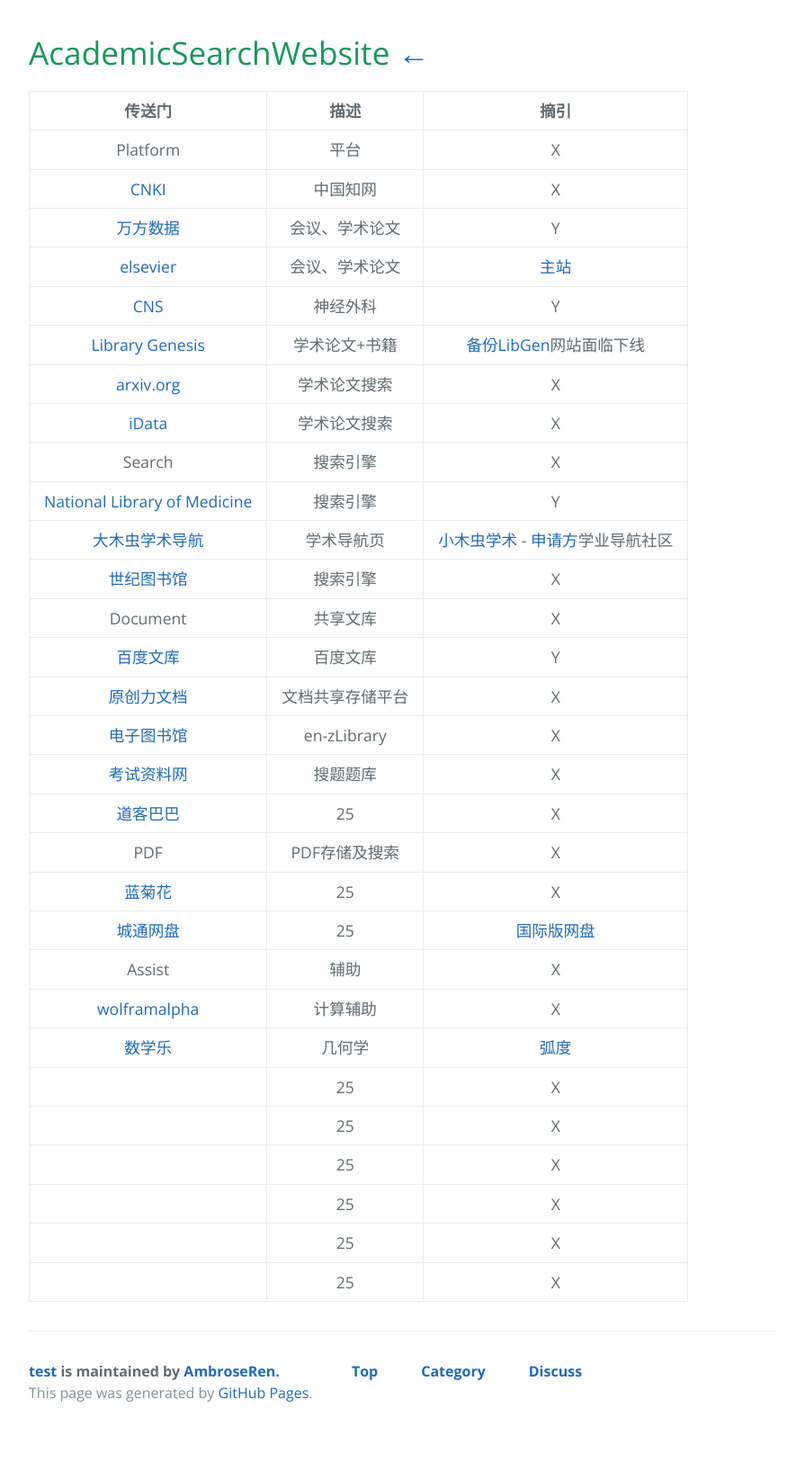
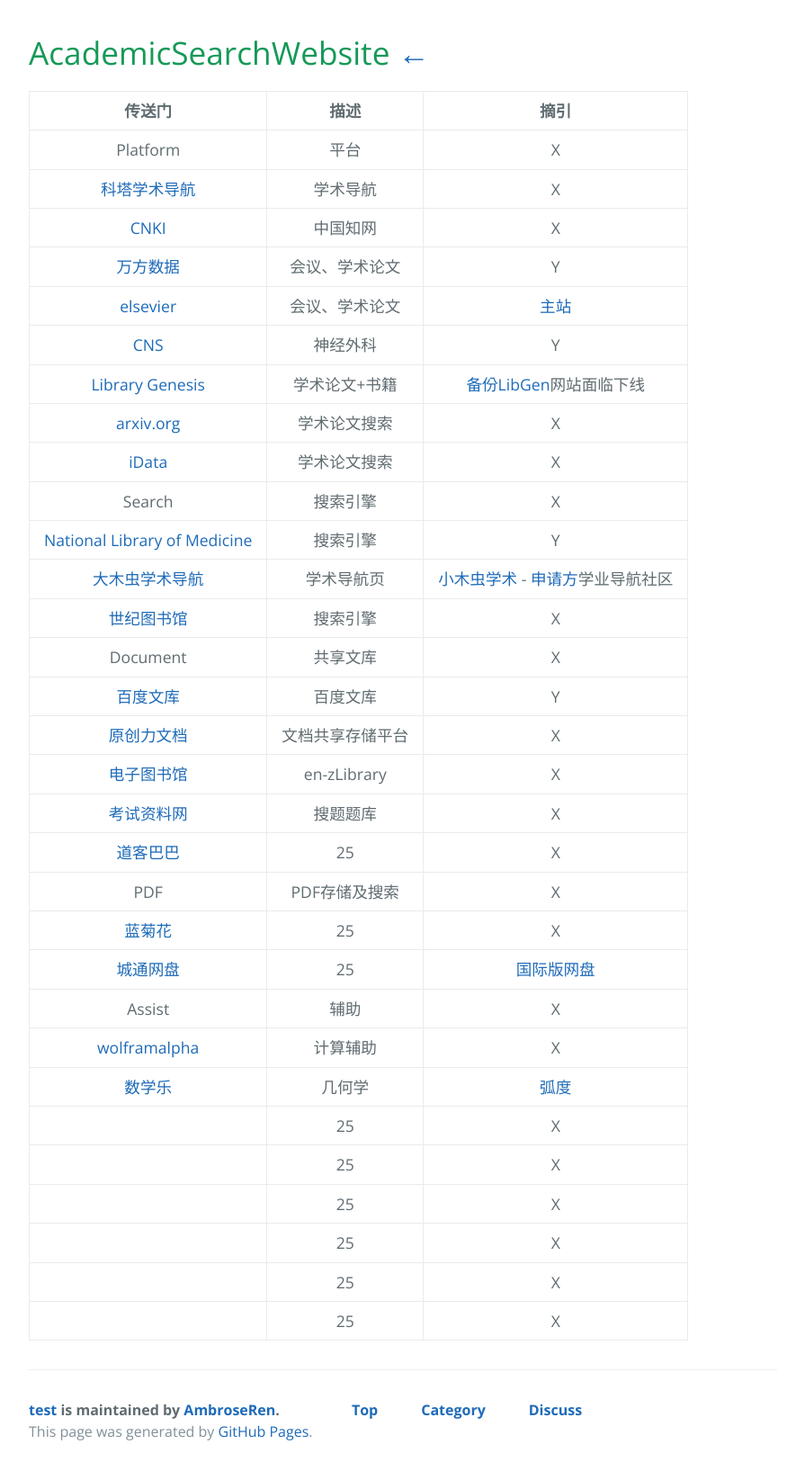
Before and after one commit to AmbroseRen/test, a Jekyll site: the page built from Library/AcademicSearch.md, in a window 1280 px wide. Shown: the whole page at 90% size, without its empty margins (192-1087 px from the left). Built offline with Jekyll 4.4.1, drawn with Linux system fonts in a browser that asks for light colours; our own code applies the rules of GitHub Pages for plain Markdown files; the repository's description, which GitHub fills in, is left out; before the commit the page ends 1592 px from its top, so only the background shows below that.

Commit message:
Update AcademicSearch.md

```diff
--- a/Library/AcademicSearch.md
+++ b/Library/AcademicSearch.md
@@ -3,6 +3,7 @@
 | 传送门 | 描述 | 摘引 |
 |:---:|:---:|:---:|
 | Platform | 平台 | X |
+| [科塔学术导航](https://site.sciping.com/) | 学术导航 | X |
 | [CNKI](http://new.oversea.cnki.net/index/) | 中国知网 | X |
 | [万方数据](http://www.wanfangdata.com.cn/index.html) | 会议、学术论文 | Y |
 | [elsevier](https://www.sciencedirect.com/) | 会议、学术论文 | [主站](https://www.elsevier.com/) |
```
